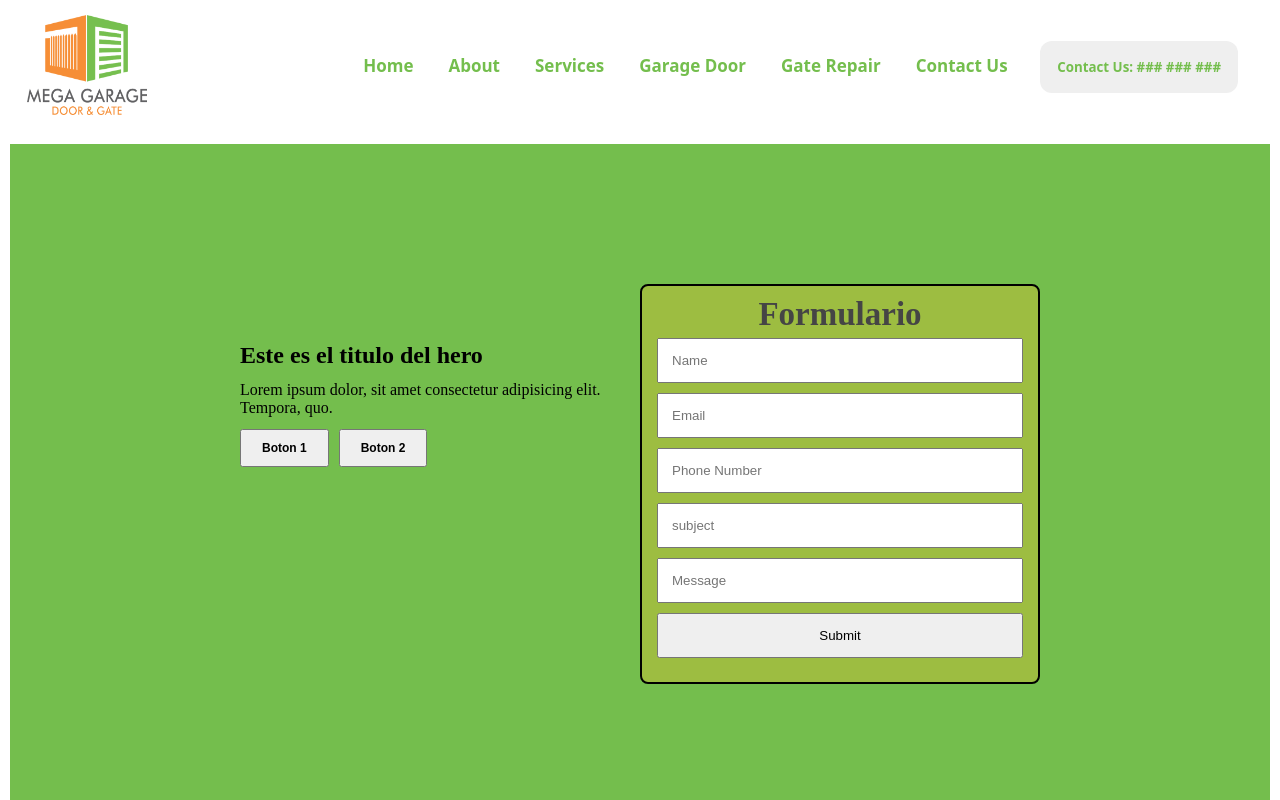
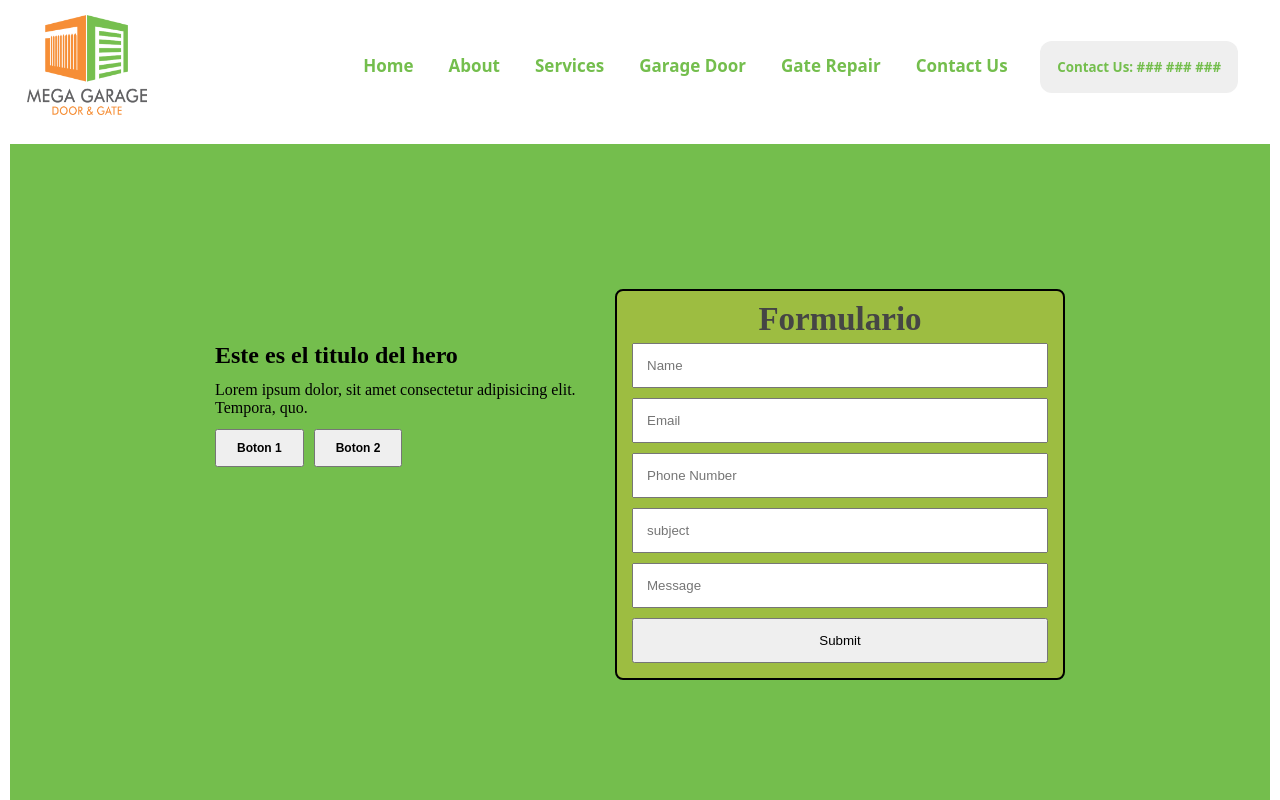
Before and after one commit to Mynor2717/Mega-Project, a React (Vite) app: page / in a window 1280 px wide. Shown: the top 800 px of the page. Built offline with nearby package versions, Linux system fonts and the light colour scheme.

Commit message:
Ediciones en los plugins

```diff
--- a/src/index.css
+++ b/src/index.css
@@ -55,14 +55,17 @@
 }
 
 .forms {
-    display: flex;
-    flex-direction: column;
-    height: 50vh;
-    width: 50vh;
+    display: grid;
+    height: auto;
+    width: 450px;
     padding: 10px;
     border-radius: 8px;
     background: rgba(251, 184, 39, 0.3);
     border: solid  2px #000;
+}
+
+.forms input {
+
 }
 
 .forms h3 {
```
